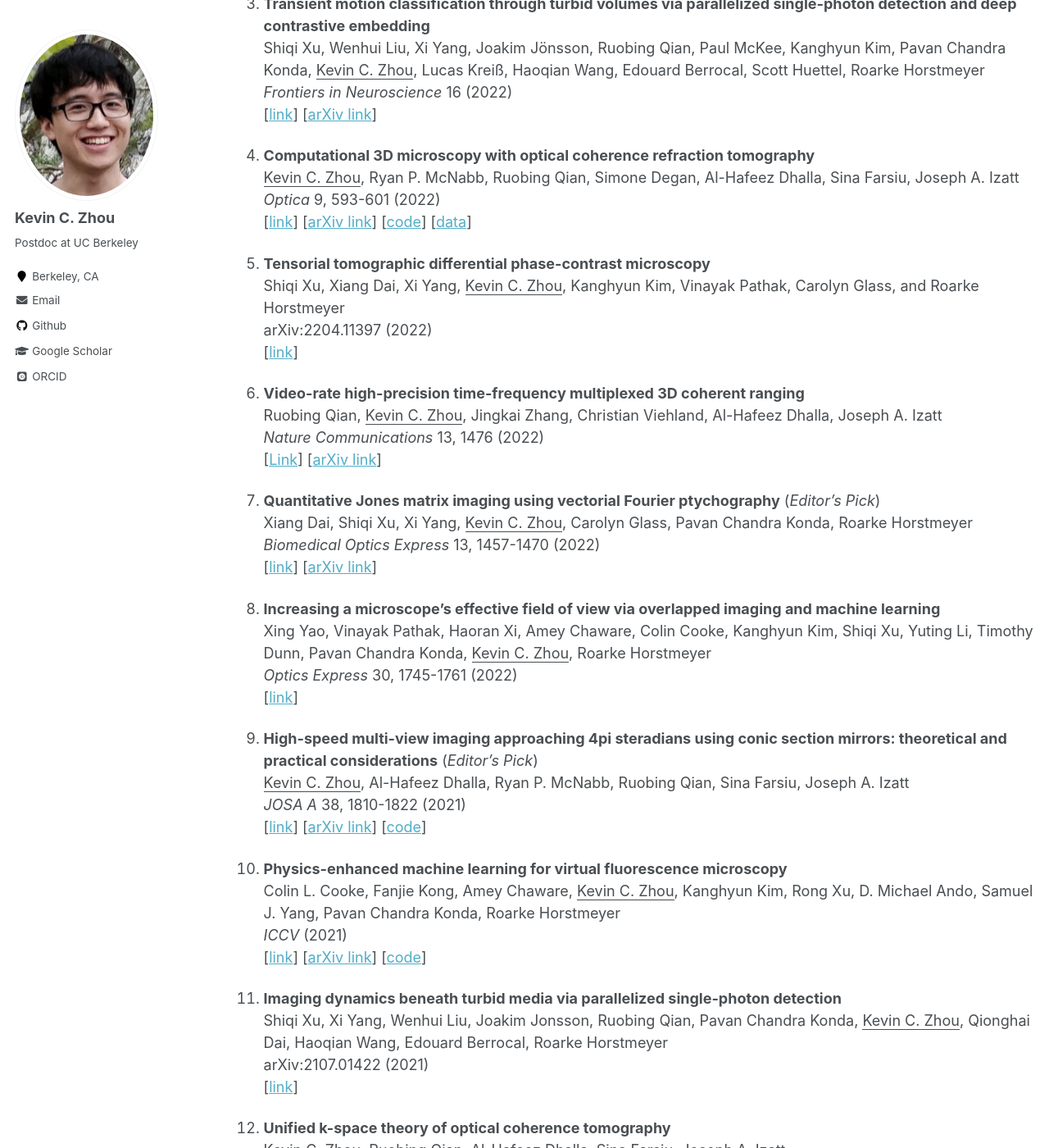
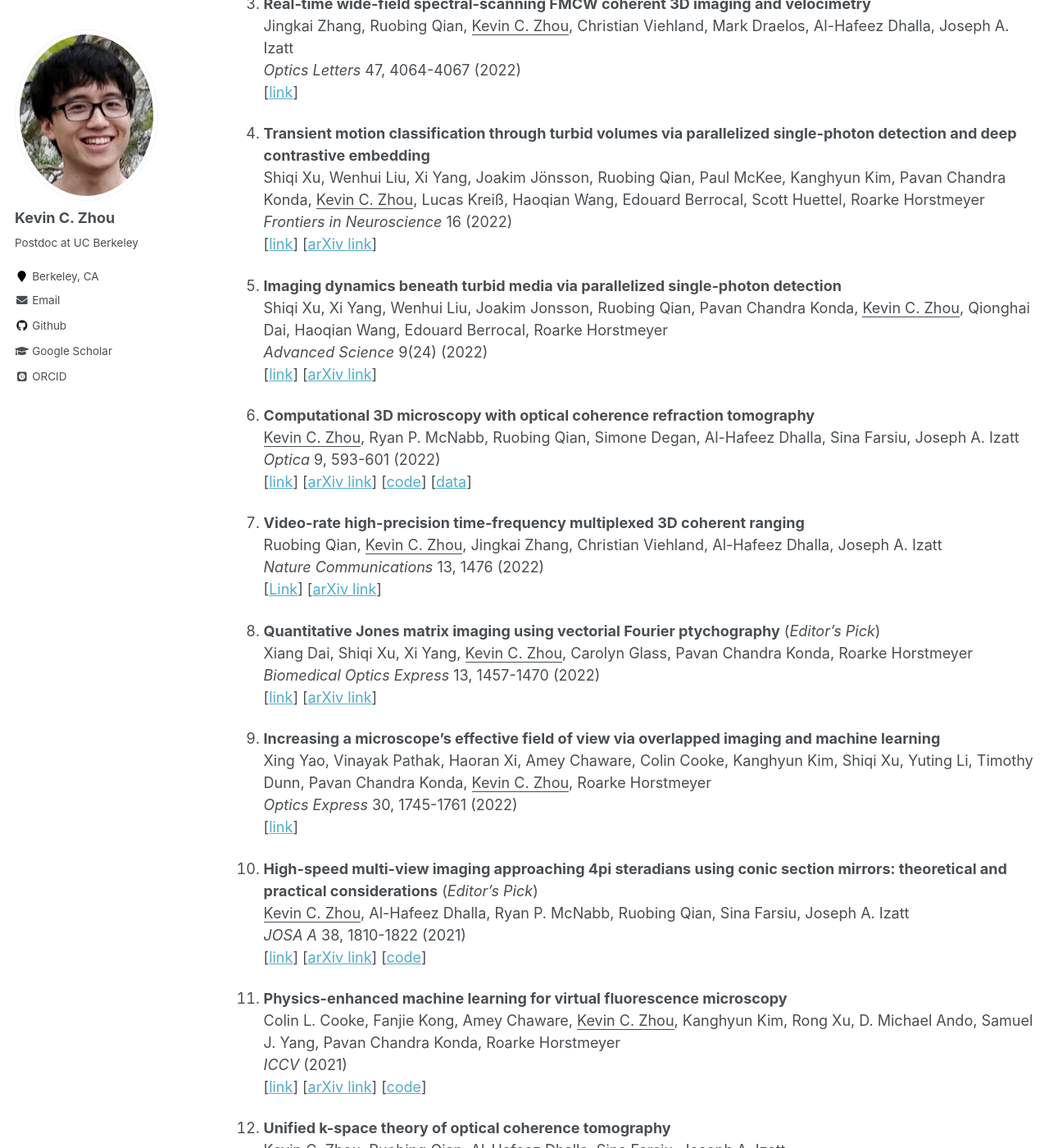
Before and after one commit to kevinczhou/kevinczhou.github.io, a Jekyll site: the page built from _pages/publications.md, in a window 1280 px wide and 1400 px high, scrolled down 463 px. Shown: the whole window at 82% size. Built offline with Jekyll 4.4.1, drawn with Linux system fonts in a browser that asks for light colours; some web fonts are replaced; some of the changed text lies outside the part shown.

Commit message:
Update publications.md

```diff
--- a/_pages/publications.md
+++ b/_pages/publications.md
@@ -20,15 +25,15 @@ Shiqi Xu, Wenhui Liu, Xi Yang, Joakim Jönsson, Ruobing Qian, Paul McKee, Kanghy
 *Frontiers in Neuroscience* 16 (2022)
 [[link](https://www.frontiersin.org/articles/10.3389/fnins.2022.908770/full)] [[arXiv link](https://arxiv.org/abs/2204.01733)]
 
+1. **Imaging dynamics beneath turbid media via parallelized single-photon detection**
+Shiqi Xu, Xi Yang, Wenhui Liu, Joakim Jonsson, Ruobing Qian, Pavan Chandra Konda, <ins>Kevin C. Zhou</ins>, Qionghai Dai, Haoqian Wang, Edouard Berrocal, Roarke Horstmeyer
+*Advanced Science* 9(24) (2022)
+[[link](https://onlinelibrary.wiley.com/doi/full/10.1002/advs.202201885)] [[arXiv link](https://arxiv.org/abs/2107.01422)]
+
 1. **Computational 3D microscopy with optical coherence refraction tomography**
 <ins>Kevin C. Zhou</ins>, Ryan P. McNabb, Ruobing Qian, Simone Degan, Al-Hafeez Dhalla, Sina Farsiu, Joseph A. Izatt
 *Optica* 9, 593-601 (2022)
 [[link](https://doi.org/10.1364/OPTICA.454860)] [[arXiv link](https://arxiv.org/abs/2202.11837)] [[code](https://github.com/kevinczhou/3d-ocrt)] [[data](https://doi.org/10.7924/r46h4pk10)]
-
-1. **Tensorial tomographic differential phase-contrast microscopy**
-Shiqi Xu, Xiang Dai, Xi Yang, <ins>Kevin C. Zhou</ins>, Kanghyun Kim, Vinayak Pathak, Carolyn Glass, and Roarke Horstmeyer
-arXiv:2204.11397 (2022)
-[[link](https://arxiv.org/abs/2204.11397)]
 
 1. **Video-rate high-precision time-frequency multiplexed 3D coherent ranging**
 Ruobing Qian, <ins>Kevin C. Zhou</ins>, Jingkai Zhang, Christian Viehland, Al-Hafeez Dhalla, Joseph A. Izatt
@@ -54,11 +59,6 @@ Xing Yao, Vinayak Pathak, Haoran Xi, Amey Chaware, Colin Cooke, Kanghyun Kim, Sh
 Colin L. Cooke, Fanjie Kong, Amey Chaware, <ins>Kevin C. Zhou</ins>, Kanghyun Kim, Rong Xu, D. Michael Ando, Samuel J. Yang, Pavan Chandra Konda, Roarke Horstmeyer
 *ICCV* (2021)
 [[link](https://openaccess.thecvf.com/content/ICCV2021/html/Cooke_Physics-Enhanced_Machine_Learning_for_Virtual_Fluorescence_Microscopy_ICCV_2021_paper.html)] [[arXiv link](https://arxiv.org/abs/2004.04306)] [[code](https://github.com/clvcooke/virtual-fluorescence)]
-
-1. **Imaging dynamics beneath turbid media via parallelized single-photon detection**
-Shiqi Xu, Xi Yang, Wenhui Liu, Joakim Jonsson, Ruobing Qian, Pavan Chandra Konda, <ins>Kevin C. Zhou</ins>, Qionghai Dai, Haoqian Wang, Edouard Berrocal, Roarke Horstmeyer
-arXiv:2107.01422 (2021)
-[[link](https://arxiv.org/abs/2107.01422)]
 
 1. **Unified k-space theory of optical coherence tomography**
 <ins>Kevin C. Zhou</ins>, Ruobing Qian, Al-Hafeez Dhalla, Sina Farsiu, Joseph A. Izatt
```
Also changed, not shown: other parts of _pages/publications.md (+5 -0 lines).
